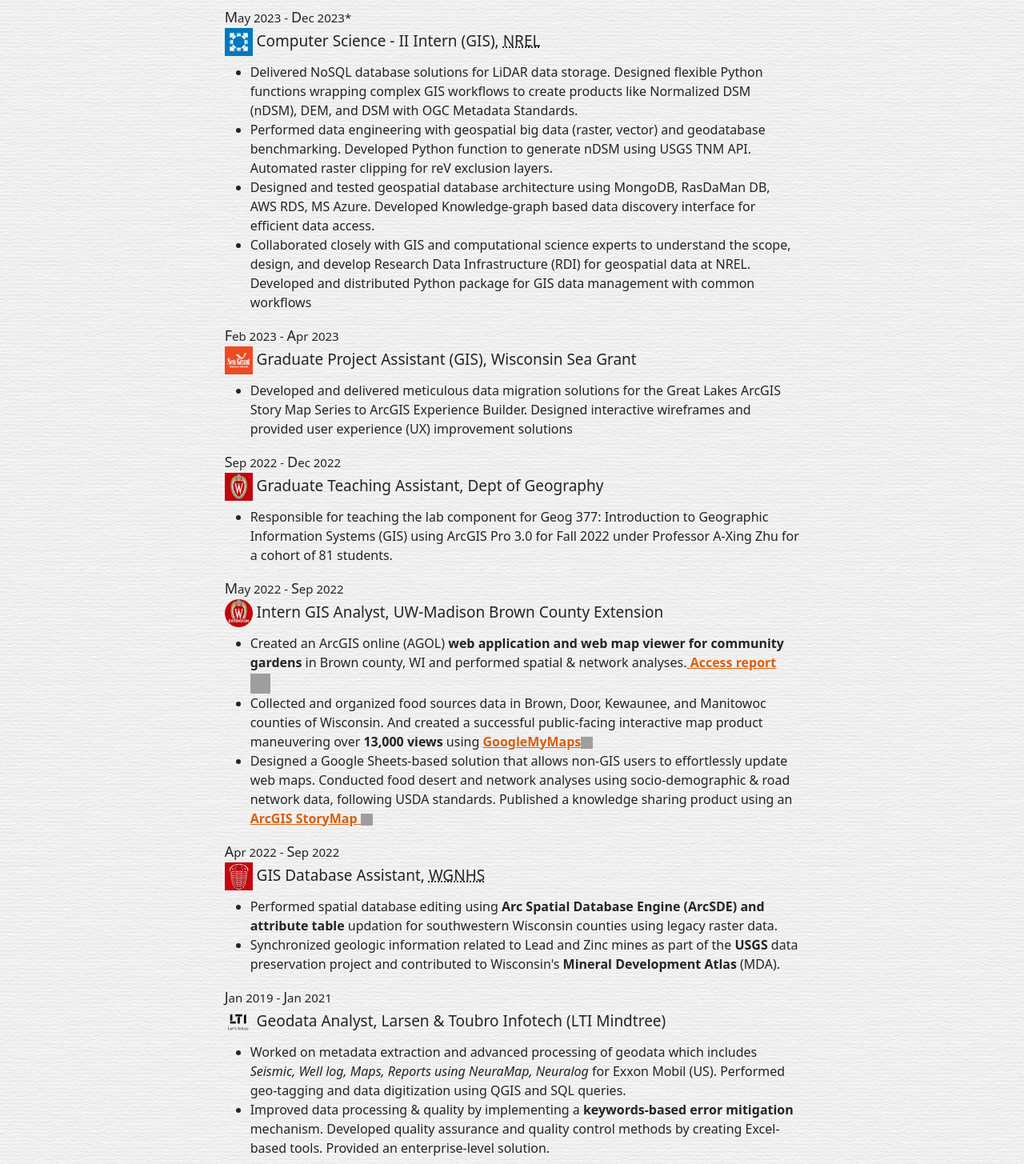
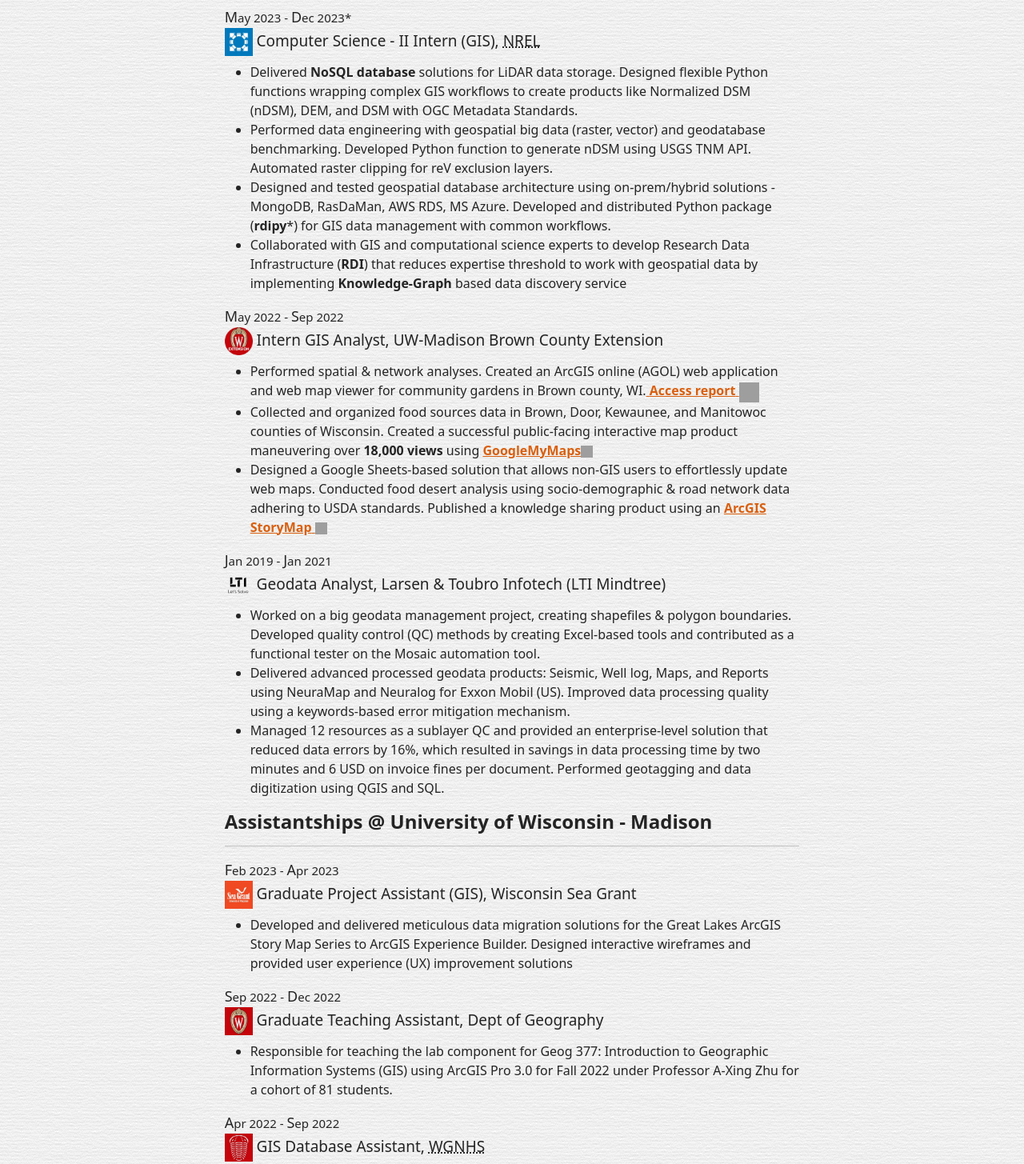
Before and after one commit to Sidrcs/maps, a plain HTML site: page resume.html in a window 1280 px wide. Shown: the part 182-1637 px from the top of the page at 80% size. Drawn offline with Linux system fonts and the light colour scheme; grey boxes are pictures that could not be loaded.

Commit message:
Assistantships division update

```diff
--- a/resume.html
+++ b/resume.html
@@ -58,11 +58,28 @@
                 <p style = "font-size :15px; margin-bottom: 0px;"><font size = +1>M</font>ay 2023 - <font size = +1>D</font>ec 2023* </p>
                 <h5 class="subheadings"> <img src = "assets/NREL.jpeg" height="35px" width="35px"> Computer Science - II Intern (GIS), <abbr title="National Renewable Energy Laboratory">NREL</abbr></h5>
                 <ul>
-                    <li>Delivered NoSQL database solutions for LiDAR data storage. Designed flexible Python functions wrapping complex GIS workflows to create products like Normalized DSM (nDSM), DEM, and DSM with OGC Metadata Standards.</li>
+                    <li>Delivered <b>NoSQL database</b> solutions for LiDAR data storage. Designed flexible Python functions wrapping complex GIS workflows to create products like Normalized DSM (nDSM), DEM, and DSM with OGC Metadata Standards.</li>
                     <li>Performed data engineering with geospatial big data (raster, vector) and geodatabase benchmarking. Developed Python function to generate nDSM using USGS TNM API. Automated raster clipping for reV exclusion layers.</li>
-                    <li>Designed and tested geospatial database architecture using MongoDB, RasDaMan DB, AWS RDS, MS Azure. Developed Knowledge-graph based data discovery interface for efficient data access.</li>
-                    <li>Collaborated closely with GIS and computational science experts to understand the scope, design, and develop Research Data Infrastructure (RDI) for geospatial data at NREL. Developed and distributed Python package for GIS data management with common workflows</li>
+                    <li>Designed and tested geospatial database architecture using on-prem/hybrid solutions - MongoDB, RasDaMan, AWS RDS, MS Azure. Developed and distributed Python package (<b>rdipy</b>*) for GIS data management with common workflows.</li>
+                    <li>Collaborated with GIS and computational science experts to develop Research Data Infrastructure (<b>RDI</b>) that reduces expertise threshold to work with geospatial data by implementing <b>Knowledge-Graph</b> based data discovery service</li>
                 </ul>
+                <p style = "font-size :15px; margin-bottom: 0px;"><font size = +1>M</font>ay 2022 - <font size = +1>S</font>ep 2022</p>
+                <h5 class="subheadings"><img src = "assets/UW_Extension.png" height="35px" width="35px"> Intern GIS Analyst, UW-Madison Brown County Extension</h5>
+                <ul>
+                    <li>Performed spatial & network analyses. Created an ArcGIS online (AGOL) web application and web map viewer for community gardens in Brown county, WI.<a href="https://drive.google.com/file/d/1iMSeFsNvEzmVhoyvBGSjKdd09uFg8ccw/view"  target="_blank"> <b>Access report</b> <img src="https://cdn-icons-png.flaticon.com/512/3997/3997635.png" alt="PDF Icon" style="width: 25px; height: 25px;"></a></li>
+                    <li>Collected and organized food sources data in Brown, Door, Kewaunee, and Manitowoc counties of Wisconsin. Created a successful public-facing interactive map product maneuvering over <b>18,000 views</b> using <a href="https://www.google.com/maps/d/viewer?mid=14nHUSw9tgSAeR0XleBXpSpNSxCGq0Ioo" target="_blank"> <b>GoogleMyMaps</b><img src="https://cdn-icons-png.flaticon.com/512/7268/7268615.png" alt="Map Icon" style="width: 15px; height: 15px;"></a></li>
+                    <li>Designed a Google Sheets-based solution that allows non-GIS users to effortlessly update web maps. Conducted food desert analysis using socio-demographic & road network data adhering to USDA standards. Published a knowledge sharing product using an <a href="https://sidrcs.github.io/maps/portfolio/food.html"  target="_blank"> <b>ArcGIS StoryMap</b> <img src="https://cdn-icons-png.flaticon.com/512/7268/7268615.png" alt="Map Icon" style="width: 15px; height: 15px;"></a></li>
+                </ul>
+                <p style = "font-size :15px; margin-bottom: 0px;"><font size = +1>J</font>an 2019 - <font size = +1>J</font>an 2021</p>
+                <h5 class="subheadings"><img src = "assets/LTI.png" height="35px" width="35px"> Geodata Analyst, Larsen & Toubro Infotech (LTI Mindtree)</h5>
+                <ul>
+                    <li>Worked on a big geodata management project, creating shapefiles & polygon boundaries. Developed quality control (QC) methods by creating Excel-based tools and contributed as a functional tester on the Mosaic automation tool.</li>
+                    <li>Delivered advanced processed geodata products: Seismic, Well log, Maps, and Reports using NeuraMap and Neuralog for Exxon Mobil (US). Improved data processing quality using a keywords-based error mitigation mechanism.</li>
+                    <li>Managed 12 resources as a sublayer QC and provided an enterprise-level solution that reduced data errors by 16%, which resulted in savings in data processing time by two minutes and 6 USD on invoice fines per document. Performed geotagging and data digitization using QGIS and SQL.</li>
+                </ul>
+
+                <h4><b>Assistantships @ University of Wisconsin - Madison</b></h4>
+                <hr>
                 <p style = "font-size :15px; margin-bottom: 0px;"><font size = +1>F</font>eb 2023 - <font size = +1>A</font>pr 2023</p>
                 <h5 class="subheadings"><img src = "assets/SeaGrant.jpeg" height="35px" width="35px"> Graduate Project Assistant (GIS), Wisconsin Sea Grant</h5>
                 <ul>
@@ -73,25 +90,12 @@
                 <ul>
                     <li> Responsible for teaching the lab component for Geog 377: Introduction to Geographic Information Systems (GIS) using ArcGIS Pro 3.0 for Fall 2022 under Professor A-Xing Zhu for a cohort of 81 students. </li>
                 </ul>
-                <p style = "font-size :15px; margin-bottom: 0px;"><font size = +1>M</font>ay 2022 - <font size = +1>S</font>ep 2022</p>
-                <h5 class="subheadings"><img src = "assets/UW_Extension.png" height="35px" width="35px"> Intern GIS Analyst, UW-Madison Brown County Extension</h5>
-                <ul>
-                    <li>Created an ArcGIS online (AGOL) <b>web application and web map viewer for community gardens</b> in Brown county, WI and performed spatial & network analyses.<a href="https://drive.google.com/file/d/1iMSeFsNvEzmVhoyvBGSjKdd09uFg8ccw/view"  target="_blank"> <b>Access report</b> <img src="https://cdn-icons-png.flaticon.com/512/3997/3997635.png" alt="PDF Icon" style="width: 25px; height: 25px;"></a></li>
-                    <li>Collected and organized food sources data in Brown, Door, Kewaunee, and Manitowoc counties of Wisconsin. And created a successful public-facing interactive map product maneuvering over <b>13,000 views</b> using <a href="https://www.google.com/maps/d/viewer?mid=14nHUSw9tgSAeR0XleBXpSpNSxCGq0Ioo" target="_blank"> <b>GoogleMyMaps</b><img src="https://cdn-icons-png.flaticon.com/512/7268/7268615.png" alt="Map Icon" style="width: 15px; height: 15px;"></a></li>
-                    <li>Designed a Google Sheets-based solution that allows non-GIS users to effortlessly update web maps. Conducted food desert and network analyses using socio-demographic & road network data, following USDA standards. Published a knowledge sharing product using an <a href="https://sidrcs.github.io/maps/portfolio/food.html"  target="_blank"> <b>ArcGIS StoryMap</b> <img src="https://cdn-icons-png.flaticon.com/512/7268/7268615.png" alt="Map Icon" style="width: 15px; height: 15px;"></a></li>
-                </ul>
                 <p style = "font-size :15px; margin-bottom: 0px;"><font size = +1>A</font>pr 2022 - <font size = +1>S</font>ep 2022</p>
                 <h5 class="subheadings"><img src = "assets/WGNHS.jpeg" height="35px" width="35px"> GIS Database Assistant, <abbr title = "Wisconsin Geological and Natural History Survey">WGNHS</abbr></h5>
                 <ul>
                     <li>Performed spatial database editing using <b>Arc Spatial Database Engine (ArcSDE) and attribute table</b> updation for southwestern Wisconsin counties using legacy raster data.</li>
                     <li>Synchronized geologic information related to Lead and Zinc mines as part of the <b>USGS</b> data preservation project and contributed to Wisconsin's <b>Mineral Development Atlas</b> (MDA).
                     </li>
-                </ul>
-                <p style = "font-size :15px; margin-bottom: 0px;"><font size = +1>J</font>an 2019 - <font size = +1>J</font>an 2021</p>
-                <h5 class="subheadings"><img src = "assets/LTI.png" height="35px" width="35px"> Geodata Analyst, Larsen & Toubro Infotech (LTI Mindtree)</h5>
-                <ul>
-                    <li>Worked on metadata extraction and advanced processing of geodata which includes <i>Seismic, Well log, Maps, Reports using NeuraMap, Neuralog</i> for Exxon Mobil (US). Performed geo-tagging and data digitization using QGIS and SQL queries.</li>
-                    <li>Improved data processing & quality by implementing a <b>keywords-based error mitigation</b> mechanism. Developed quality assurance and quality control methods by creating Excel-based tools. Provided an enterprise-level solution.</li>
                 </ul>
 
                 <h4><b>Technical Skills</b></h4>
```
